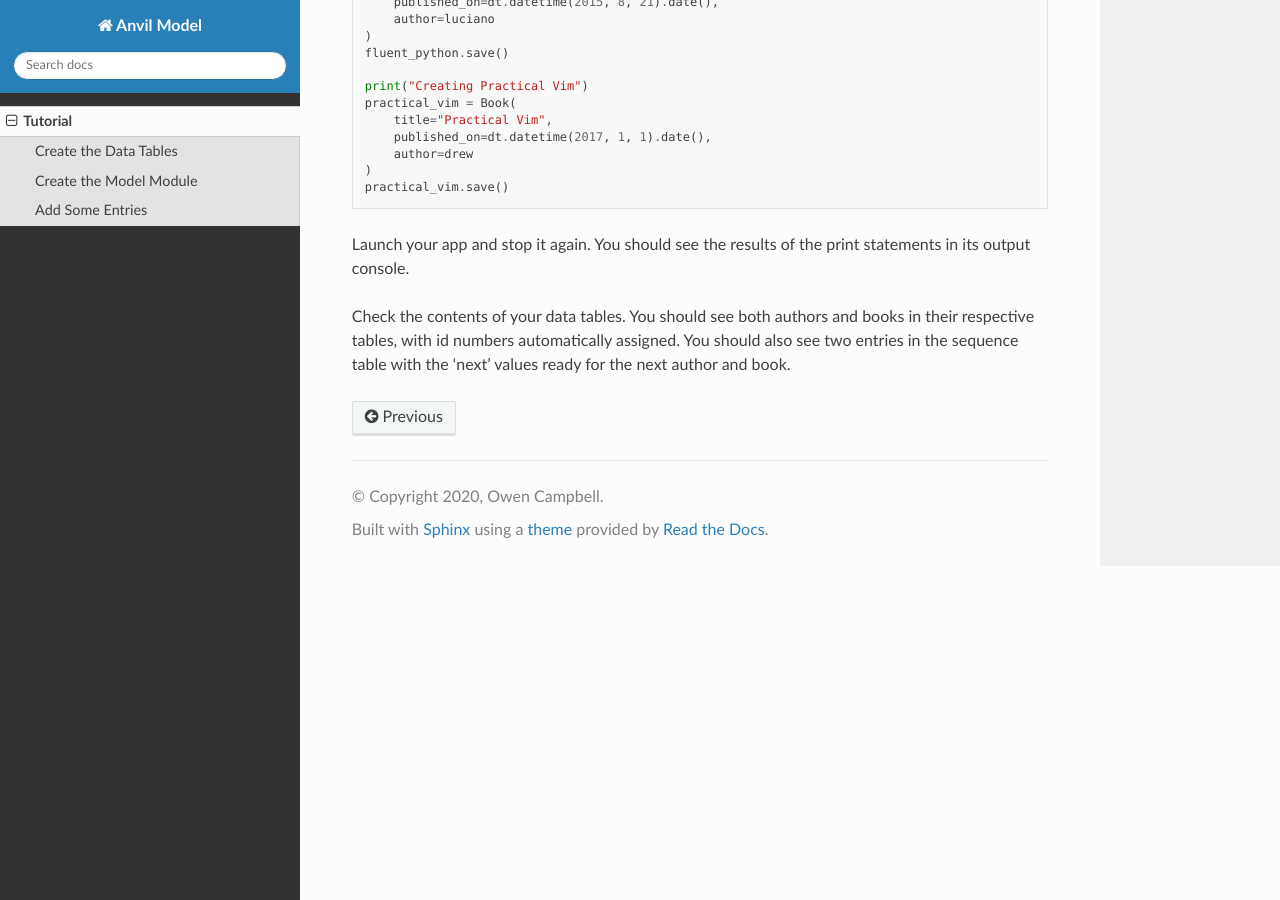
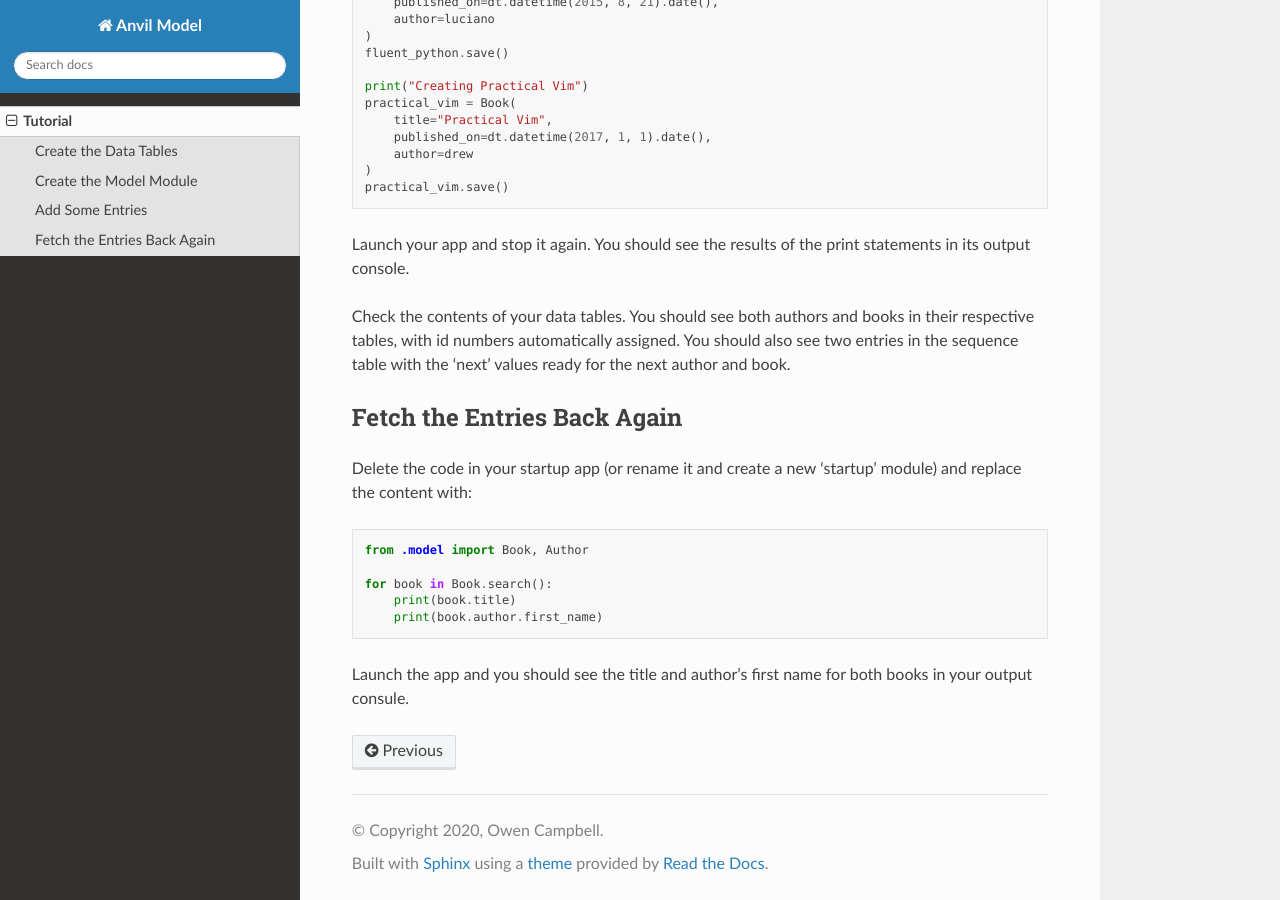
Before and after one commit to anvilistas/anvil-orm, a Sphinx documentation site: the page built from docs/tutorial.rst, in a window 1280 px wide and 900 px high, scrolled down 1570 px. Built offline with Sphinx 7.4.7 and the Read the Docs theme 2.0.0, drawn with Linux system fonts in a browser that asks for light colours.

Commit message:
Add search section

```diff
--- a/docs/tutorial.rst
+++ b/docs/tutorial.rst
@@ -85,3 +85,17 @@ in its output console.
 Check the contents of your data tables. You should see both authors and books in their
 respective tables, with id numbers automatically assigned. You should also see two
 entries in the sequence table with the 'next' values ready for the next author and book.
+
+Fetch the Entries Back Again
+----------------------------
+Delete the code in your startup app (or rename it and create a new 'startup' module)
+and replace the content with::
+
+    from .model import Book, Author
+
+    for book in Book.search():
+        print(book.title)
+        print(book.author.first_name)
+
+Launch the app and you should see the title and author's first name for both books
+in your output consule.
```
